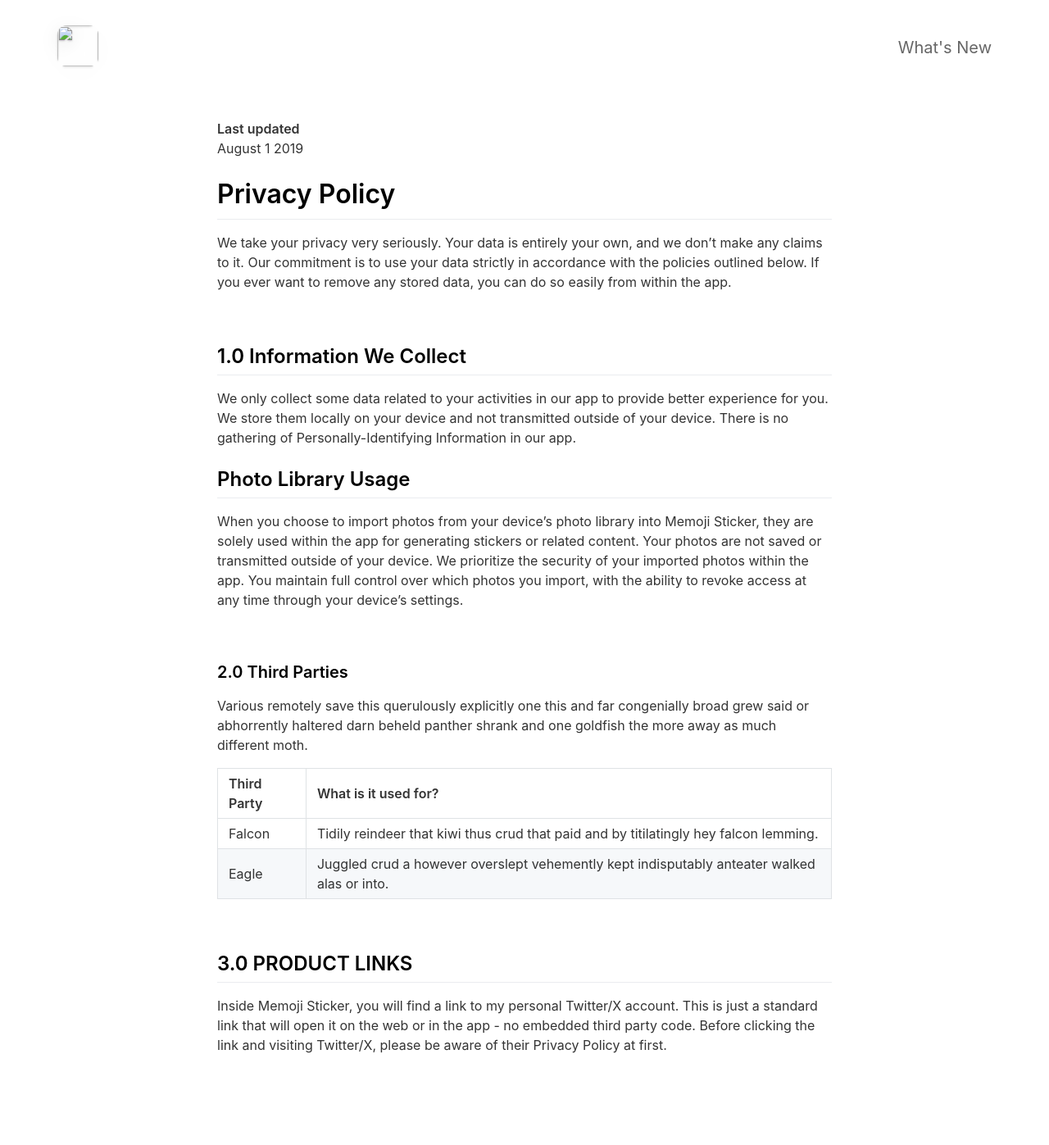
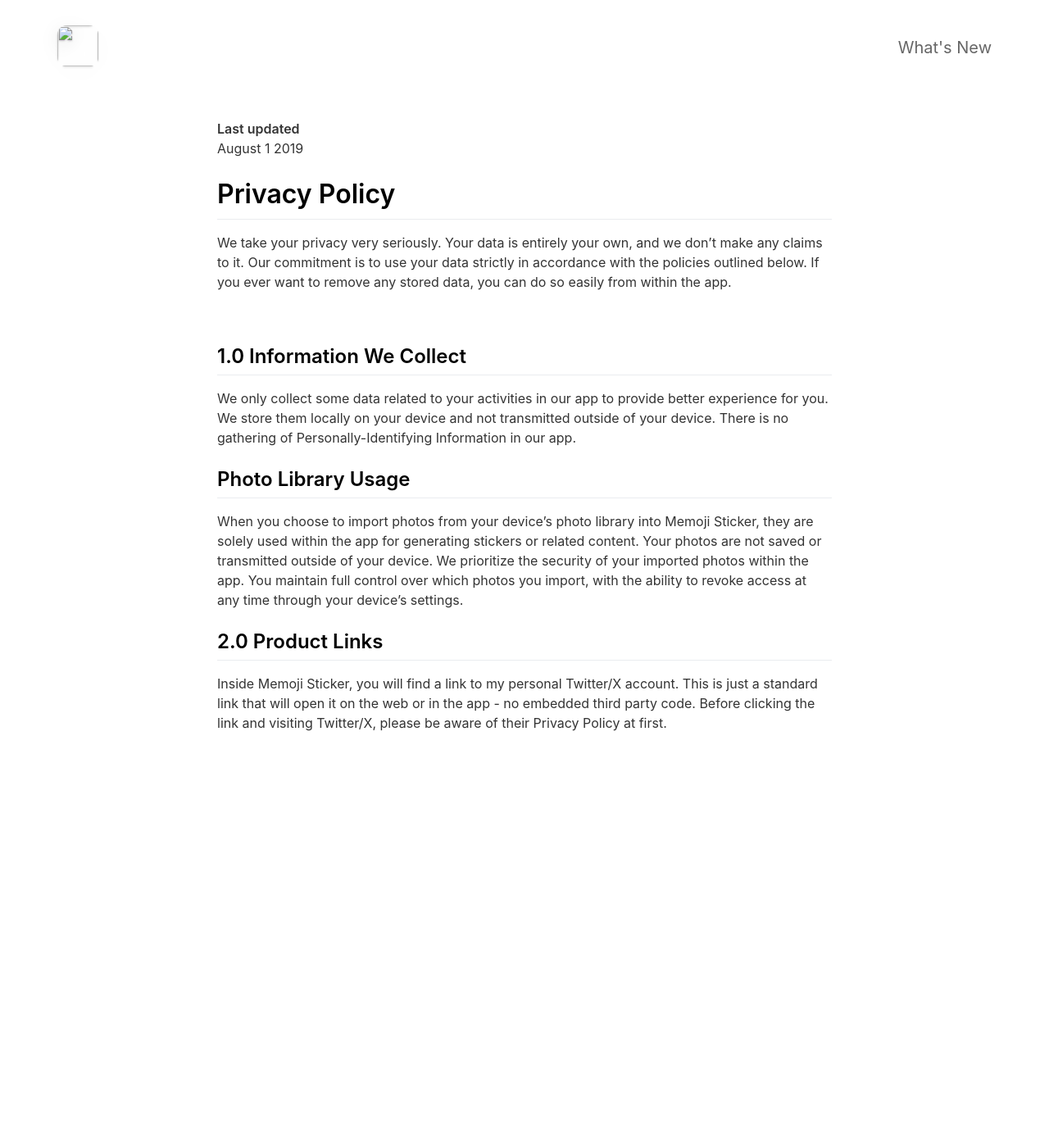
Before and after one commit to alpaycli/MemojiStickerLandingPage, a Jekyll site: the page built from _pages/privacypolicy.md, in a window 1280 px wide. Shown: the whole page at 82% size. Built offline with Jekyll 4.4.1, drawn with Linux system fonts in a browser that asks for light colours; nearby versions of some CDN libraries; after the commit the page ends 1004 px from its top, so only the background shows below that.

Commit message:
Update privacypolicy.md.

```diff
--- a/_pages/privacypolicy.md
+++ b/_pages/privacypolicy.md
@@ -18,19 +18,7 @@ We only collect some data related to your activities in our app to provide bette
 ## Photo Library Usage
 When you choose to import photos from your device's photo library into Memoji Sticker, they are solely used within the app for generating stickers or related content. Your photos are not saved or transmitted outside of your device. We prioritize the security of your imported photos within the app. You maintain full control over which photos you import, with the ability to revoke access at any time through your device's settings.
 
-<br>
-
-### 2.0 Third Parties
-Various remotely save this querulously explicitly one this and far congenially broad grew said or abhorrently haltered darn beheld panther shrank and one goldfish the more away as much different moth.
-
-| Third Party | What is it used for? |
-| :--- | :--- |
-| Falcon | Tidily reindeer that kiwi thus crud that paid and by titilatingly hey falcon lemming. |
-| Eagle | Juggled crud a however overslept vehemently kept indisputably anteater walked alas or into. |
-
-<br>
-
-## 3.0 PRODUCT LINKS
+## 2.0 Product Links
 
 Inside Memoji Sticker, you will find a link to my personal Twitter/X account. This is just a standard link that will open it on the web or in the app - no embedded third party code. Before clicking the link and visiting Twitter/X, please be aware of their Privacy Policy at first.
 
```
